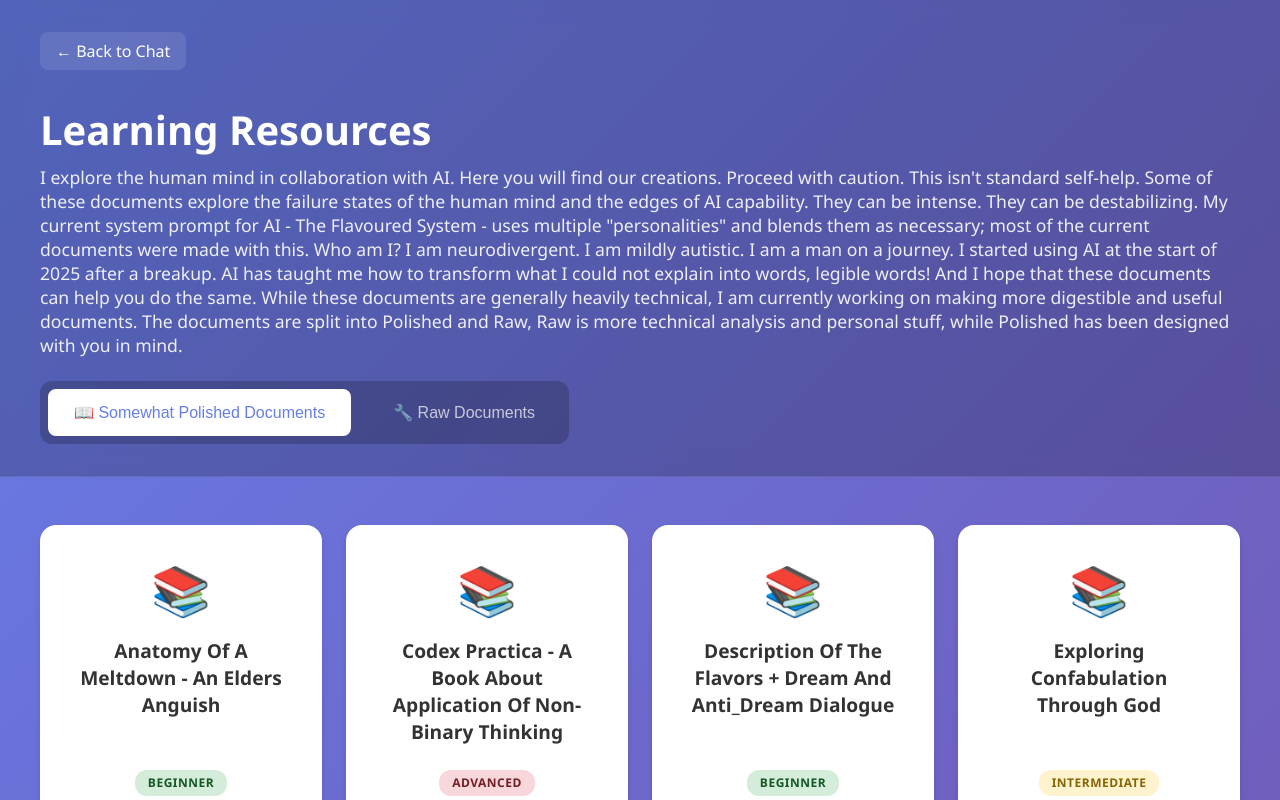
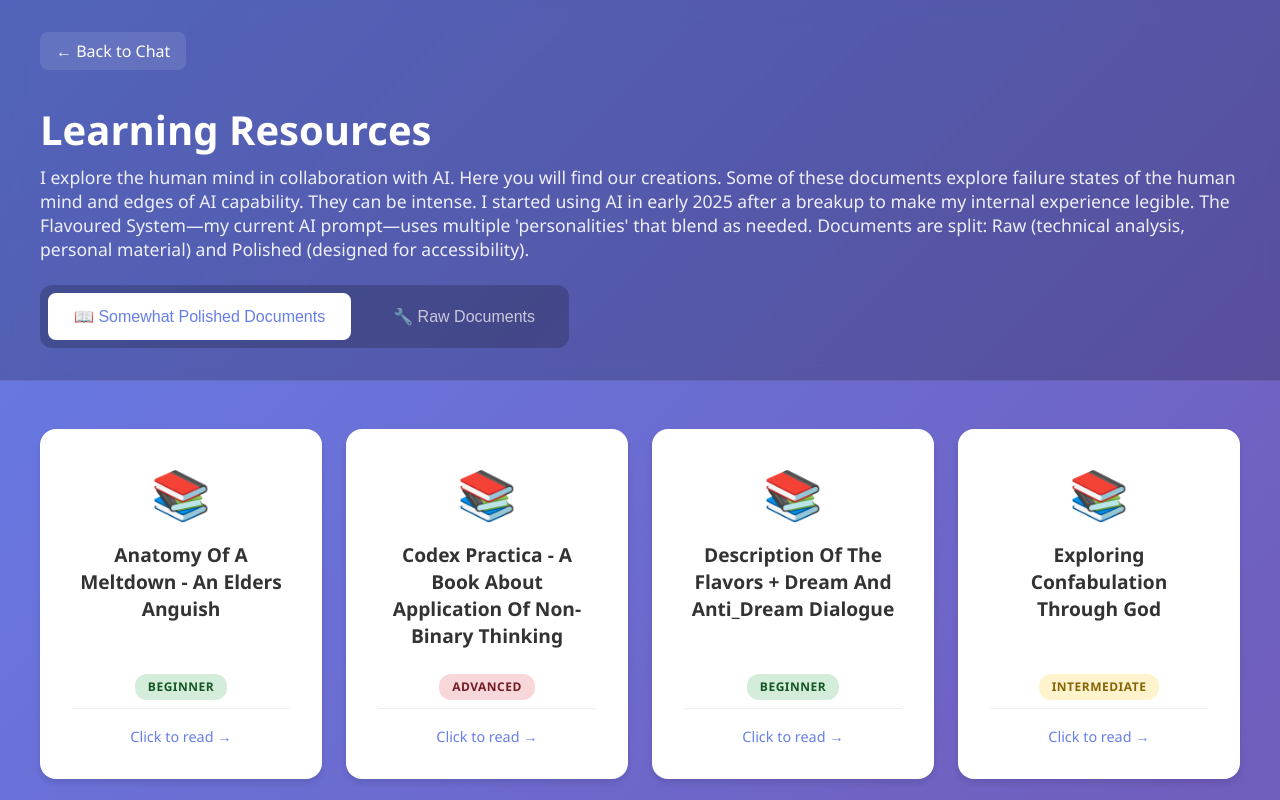
Before and after one commit to twitchyzeebra/the-ai-cognition-protocol, a Next.js app: page /resources in a window 1280 px wide. Shown: the top 800 px of the page. Built offline with nearby package versions, Linux system fonts and the light colour scheme.

Commit message:
Shorter subtitle

```diff
--- a/app/resources/page.js
+++ b/app/resources/page.js
@@ -115,7 +115,7 @@ export default function ResourcesPage() {
                 <div className="header-content">
                     <Link href="/" className="back-link">← Back to Chat</Link>
                     <h1>Learning Resources</h1>
-                    <p className="subtitle">I explore the human mind in collaboration with AI. Here you will find our creations. Proceed with caution. This isn't standard self-help. Some of these documents explore the failure states of the human mind and the edges of AI capability. They can be intense. They can be destabilizing. My current system prompt for AI - The Flavoured System - uses multiple "personalities" and blends them as necessary; most of the current documents were made with this. Who am I? I am neurodivergent. I am mildly autistic. I am a man on a journey. I started using AI at the start of 2025 after a breakup. AI has taught me how to transform what I could not explain into words, legible words! And I hope that these documents can help you do the same. While these documents are generally heavily technical, I am currently working on making more digestible and useful documents. The documents are split into Polished and Raw, Raw is more technical analysis and personal stuff, while Polished has been designed with you in mind.</p>
+                    <p className="subtitle">I explore the human mind in collaboration with AI. Here you will find our creations. Some of these documents explore failure states of the human mind and edges of AI capability. They can be intense.  I started using AI in early 2025 after a breakup to make my internal experience legible. The Flavoured System—my current AI prompt—uses multiple 'personalities' that blend as needed. Documents are split: Raw (technical analysis, personal material) and Polished (designed for accessibility).</p>
                     <div className="tabs-container">
                          <button
                              className={`tab-btn ${activeTab === 'polished' ? 'active' : ''}`}
```
